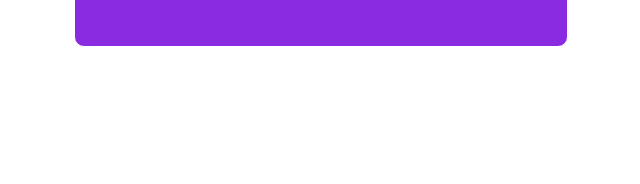
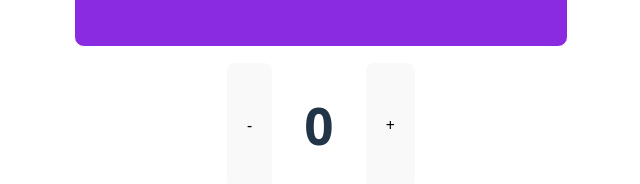
Before and after one commit to PrincipeCG/IntroReact, a React (Vite) app in the folder IntroReact/intro-react/: page / in a window 1280 px wide. Shown: the part 1612-1796 px from the top of the page, without its empty margins (319-959 px from the left). Before the commit the page ends 1691 px from the top, so only its background shows below. Built offline with nearby package versions, Linux system fonts and the light colour scheme.

Commit message:
Use State

```diff
--- a/IntroReact/intro-react/src/App.jsx
+++ b/IntroReact/intro-react/src/App.jsx
@@ -1,6 +1,6 @@
 import './App.css'
 import Card from './Components/Card.jsx'
-
+import Counter from './Components/Counter.jsx'
 
 const alt = "cat-image"
 
@@ -23,7 +23,7 @@ function App() {
         alt={alt}
         text={"Gato 3"}
         />
-
+        <Counter />
     </>
   )
 }
--- /dev/null
+++ b/IntroReact/intro-react/src/Components/Counter.jsx
@@ -0,0 +1,25 @@
+import React, { useState } from "react";
+import '../assets/css/Counter.css';
+
+export default function Counter (){
+
+    const [counter, setCounter] = useState(0);
+
+    function handleSubstracButton() {
+        if (counter <=0){
+            return;
+        }
+        setCounter(counter -1)
+    }
+    function  handleAddingButton() {
+        setCounter(counter + 1 );
+    }
+
+    return(
+        <div className="counter-container">
+            <button onClick={() => handleSubstracButton() }>-</button>
+            <h1>{counter}</h1>
+            <button onClick={() => handleAddingButton()}   >+</button>
+        </div>
+    )
+}
--- /dev/null
+++ b/IntroReact/intro-react/src/assets/css/Counter.css
@@ -0,0 +1,8 @@
+.counter-container {
+    display:flex;
+    justify-content:  center;
+    align-content: center;
+    padding: 1rem;
+    gap: 2rem;
+
+}
```
